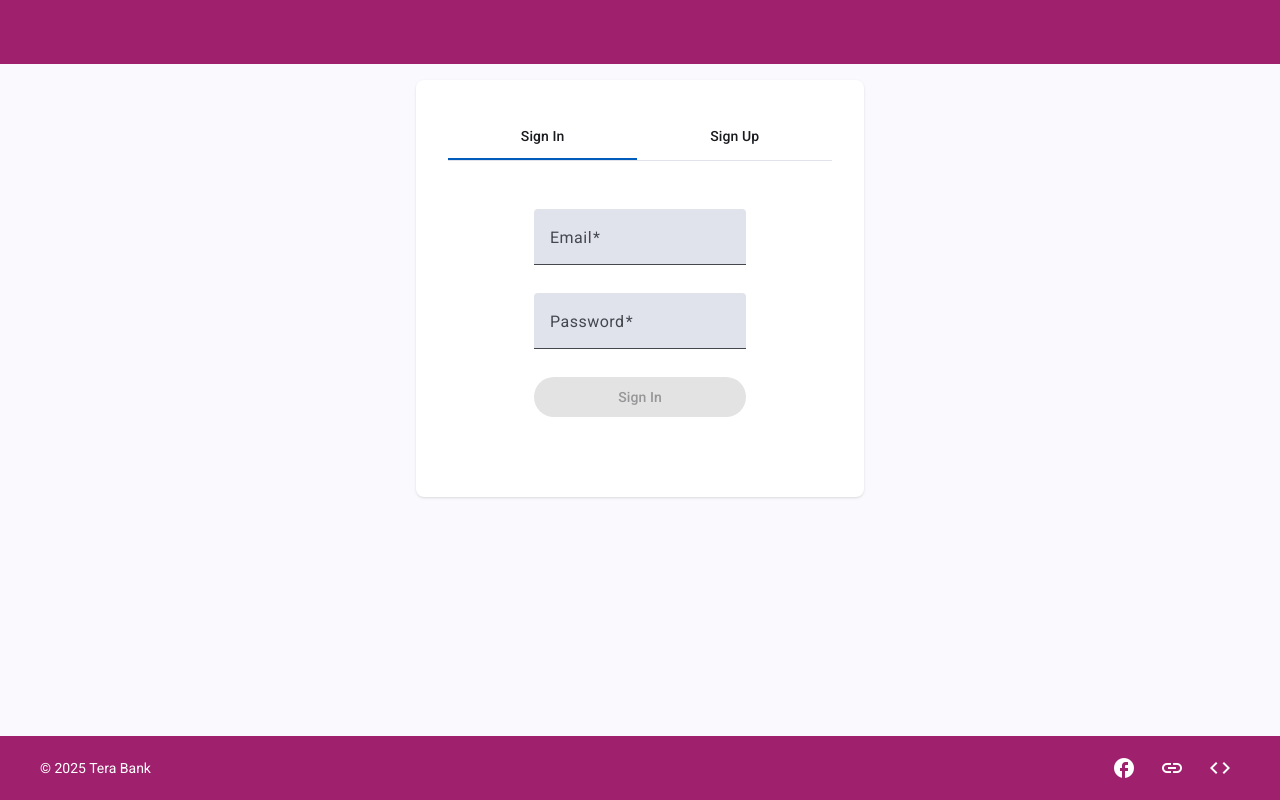
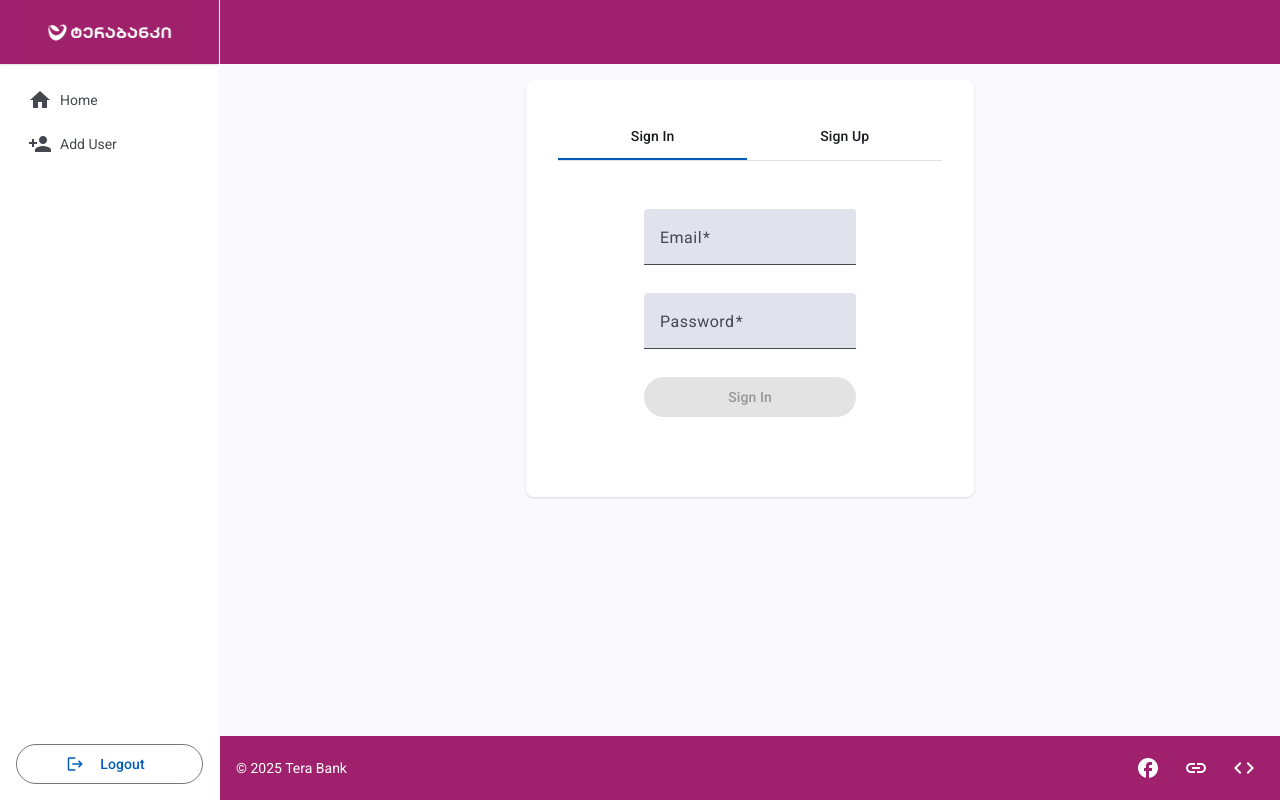
Before and after one commit to tazonadiradze/tera-user-management, an Angular app: page /shell/auth in a window 1280 px wide. Built offline with nearby package versions, Linux system fonts and the light colour scheme.

Commit message:
make project responsive.

```diff
--- a/src/app/layout/sidenav/sidenav.component.html
+++ b/src/app/layout/sidenav/sidenav.component.html
@@ -16,6 +16,7 @@
       routerLink="/shell/home"
       routerLinkActive="text-[#9f216d] font-semibold"
       class="flex items-center gap-2 px-3 py-2 hover:bg-[#fce8f1] transition rounded"
+      (click)="closeDrawer()"
     >
       <mat-icon class="align-middle text-base leading-none">home</mat-icon>
       <span class="text-sm leading-none">Home</span>
@@ -25,6 +26,7 @@
       routerLink="/shell/adduser"
       routerLinkActive="text-[#9f216d] font-semibold"
       class="flex items-center gap-2 px-3 py-2 hover:bg-[#fce8f1] transition rounded"
+      (click)="closeDrawer()"
     >
       <mat-icon class="align-middle text-base leading-none">person_add</mat-icon>
       <span class="text-sm leading-none">Add User</span>
--- a/src/app/layout/sidenav/sidenav.component.ts
+++ b/src/app/layout/sidenav/sidenav.component.ts
@@ -23,7 +23,11 @@ export class SidenavComponent {
   readonly loggedInUser = computed(() => this.authService.loggedInUser?.());
 
   logout(): void {
-    this.layoutService.closeDrawer();
+    this.closeDrawer()
     this.authService.logout();
   }
+
+  closeDrawer(): void {
+    this.layoutService.closeDrawer();
+  }
 }
--- a/src/app/pages/home/users-list/users-list.component.css
+++ b/src/app/pages/home/users-list/users-list.component.css
@@ -1,3 +1,24 @@
 table {
   width: 100%;
 }
+.mat-column-id, .mat-column-email, .mat-column-role {
+  display: none;
+}
+
+@media (min-width: 600px) {
+  .mat-column-email {
+    display: table-cell;
+  }
+}
+
+@media (min-width: 800px) {
+  .mat-column-role {
+    display: table-cell;
+  }
+}
+
+@media (min-width: 1000px) {
+  .mat-column-id {
+    display: table-cell;
+  }
+}
--- a/src/app/shell/shell.component.css
+++ b/src/app/shell/shell.component.css
@@ -4,7 +4,7 @@
 .content {
   flex: 1 1 auto;
   overflow: auto;
-  padding: 16px; /* optional */
+  padding: 16px;
 }
 
 mat-sidenav-content {
@@ -12,3 +12,11 @@ mat-sidenav-content {
   flex-direction: column;
   height: 100%;
 }
+
+.mat-drawer {
+  border-radius: 0 !important;
+}
+
+.custom-sidenav {
+  @apply !w-[220px];
+}
--- a/src/app/shell/shell.component.html
+++ b/src/app/shell/shell.component.html
@@ -1,6 +1,11 @@
 <mat-sidenav-container class="shell-container">
-  <mat-sidenav #drawer mode="side">
-  <app-sidenav></app-sidenav>
+  <mat-sidenav
+    #drawer
+    [mode]="sidenavMode()"
+    [opened]="sidenavOpened()"
+    class="custom-sidenav"
+  >
+    <app-sidenav></app-sidenav>
   </mat-sidenav>
 
   <mat-sidenav-content>
--- a/src/app/shell/shell.component.ts
+++ b/src/app/shell/shell.component.ts
@@ -2,19 +2,23 @@ import {
   AfterViewInit,
   ChangeDetectionStrategy,
   Component,
-  inject,
+  HostListener,
   OnInit,
   ViewChild,
+  computed,
+  inject,
+  signal,
 } from '@angular/core';
+import {RouterOutlet} from '@angular/router';
+import {MatDrawer, MatSidenav, MatSidenavContainer, MatSidenavContent} from '@angular/material/sidenav';
 import {HeaderComponent} from '../layout/header/header.component';
-import {RouterOutlet} from '@angular/router';
 import {FooterComponent} from '../layout/footer/footer.component';
-import {MatDrawer, MatSidenav, MatSidenavContainer, MatSidenavContent} from '@angular/material/sidenav';
 import {SidenavComponent} from '../layout/sidenav/sidenav.component';
 import {LayoutService} from '../core/services/layout.service';
 
 @Component({
   selector: 'app-shell',
+  standalone: true,
   imports: [
     HeaderComponent,
     RouterOutlet,
@@ -28,15 +32,25 @@ import {LayoutService} from '../core/services/layout.service';
   styleUrl: './shell.component.css',
   changeDetection: ChangeDetectionStrategy.OnPush,
 })
-export class ShellComponent implements OnInit, AfterViewInit{
-  private layout: LayoutService =inject(LayoutService);
+export class ShellComponent implements OnInit, AfterViewInit {
+  private layout = inject(LayoutService);
+
   @ViewChild('drawer', { static: true }) drawer!: MatDrawer;
+
+  readonly isMobile = signal(window.innerWidth < 768);
+  readonly sidenavMode = computed(() => this.isMobile() ? 'over' : 'side');
+  readonly sidenavOpened = computed(() => !this.isMobile());
+
+  ngOnInit(): void {
+    this.updateScreenSize(); // initialize on first load
+  }
 
   ngAfterViewInit(): void {
     this.layout.setDrawer(this.drawer);
   }
 
-  ngOnInit(): void {
+  @HostListener('window:resize')
+  updateScreenSize() {
+    this.isMobile.set(window.innerWidth < 768);
   }
-
 }
```
